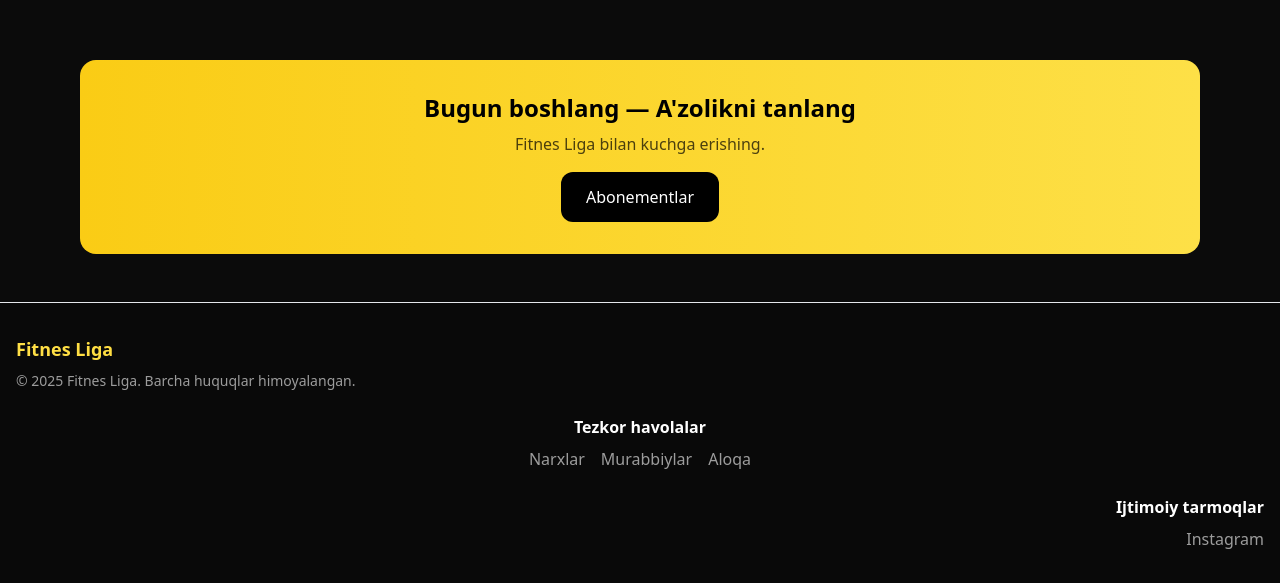
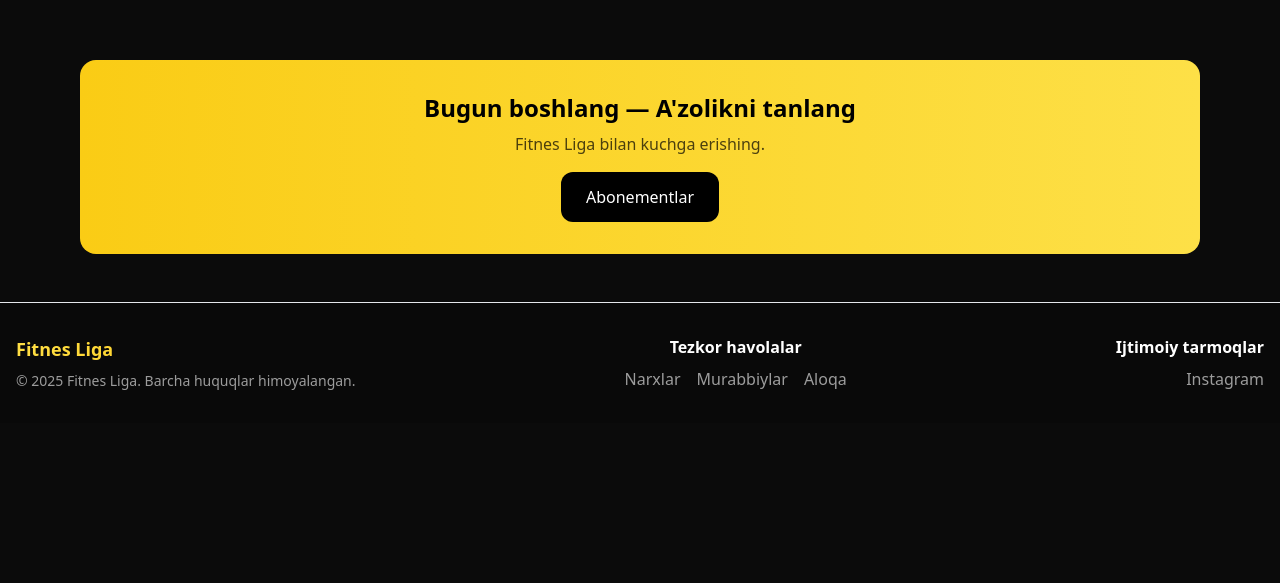
Before and after one commit to Davronbek2811/fitliga, a website: page index.html in a window 1280 px wide. Shown: the part 3668-4251 px from the top of the page. After the commit the page ends 4091 px from the top, so only its background shows below. Drawn offline with nearby package versions, Linux system fonts and the light colour scheme.

```diff
--- a/index.html
+++ b/index.html
@@ -437,7 +437,7 @@
     </section>
 
     <footer class="bg-[#090909] border-t border-white/6 py-8">
-        <div class="footer-col max-w-7xl mx-auto px-4 grid md:flex-col gap-6 items-center">
+        <div class="md:flex justify-between max-w-7xl mx-auto px-4 ">
             <div>
                 <h4 class="font-bold brand-gradient text-lg" data-key="footer_brand">Fitnes Liga</h4>
                 <p class="text-white/60 text-sm mt-2" data-key="footer_copyright">© 2025 Fitnes Liga. Barcha huquqlar himoyalangan.</p>
```
